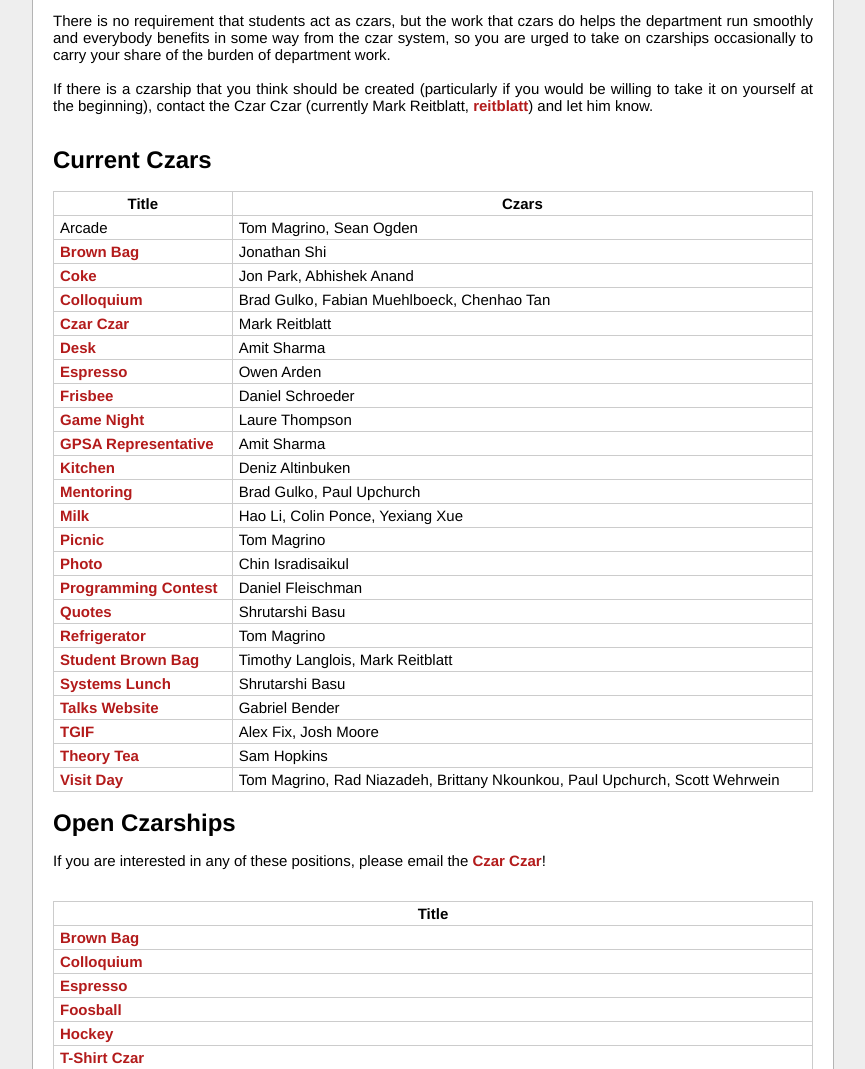
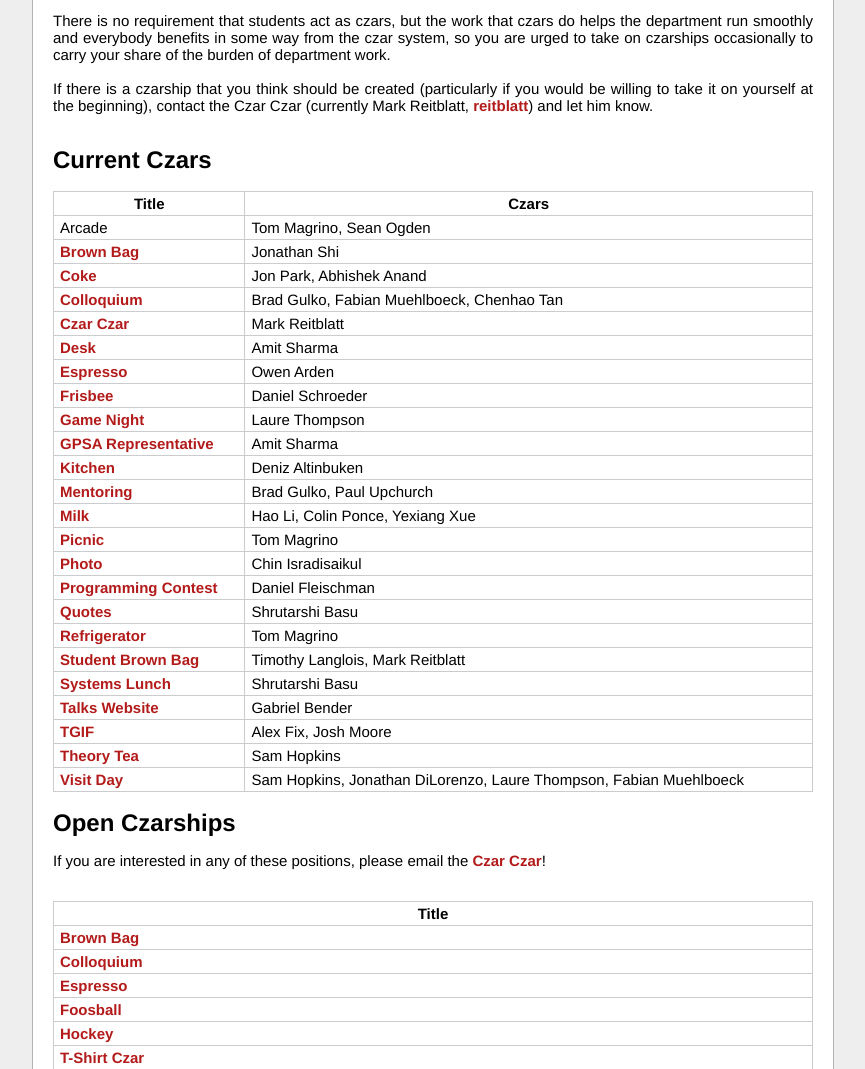
Before and after one commit to reitblatt/cornell-cs-czars, a PHP site: page / in a window 1280 px wide. Shown: the part 234-1303 px from the top of the page, without its empty margins (207-1072 px from the left). Run offline with PHP 8.4, Linux system fonts and the light colour scheme.

Commit message:
updat visit day czars

```diff
--- a/index.php
+++ b/index.php
@@ -42,7 +42,7 @@
     czar('Talks Website', 'Gabriel Bender', 'talks.php');
     czar('TGIF', 'Alex Fix, Josh Moore', 'tgif.php');
     czar('Theory Tea', 'Sam Hopkins', 'theory_tea.php');
-    czar('Visit Day', 'Tom Magrino, Rad Niazadeh, Brittany Nkounkou, Paul Upchurch, Scott Wehrwein', 'visit.php');
+    czar('Visit Day', 'Sam Hopkins, Jonathan DiLorenzo, Laure Thompson, Fabian Muehlboeck', 'visit.php');
 ?>
 </table>
 <br/>
--- a/visit.php
+++ b/visit.php
@@ -9,11 +9,12 @@
 
 <h2>Current Czars</h2>
 <ul>
-   <li>Tom Magrino, Rad Niazadeh, Brittany Nkounkou, Paul Upchurch, Scott Wehrwein</li>
+   <li>Sam Hopkins, Jonathan DiLorenzo, Laure Thompson, Fabian Muehlboeck</li>
 </ul>
 
 <h2>Past Czars</h2>
 <ul>
+   <li>Tom Magrino, Rad Niazadeh, Brittany Nkounkou, Paul Upchurch, Scott Wehrwein</li>
    <li>Timothy Langlois, Karn Seth, Stavros Nikolaou</li>
    <li>Mark Reitblatt, Eoin O'Mahony, Anshu Shrivastava, Jiexun Xu, Josh Moore, Kaylin Spitz, Kostas Mamouras, Eliza Kozyri</li>
 
```
